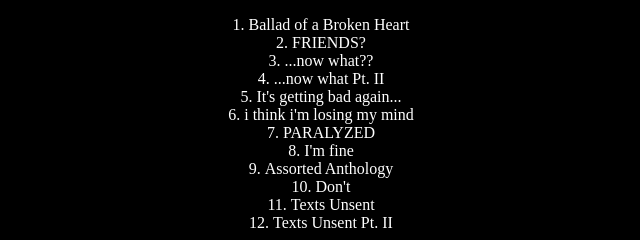
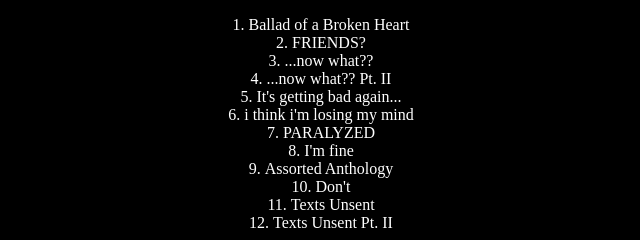
Before and after one commit to hapless-romantic/hapless.romantic, a plain HTML site: page index.html in a window 1280 px wide. Shown: the part 878-1118 px from the top of the page, 339-979 px from the left. Drawn offline with Linux system fonts and the light colour scheme.

Commit message:
fixed poem4 title

```diff
--- a/index.html
+++ b/index.html
@@ -29,7 +29,7 @@
     <li><a href ="poem1.html">Ballad of a Broken Heart</a></li>
     <li><a href ="poem2.html">FRIENDS?</a></li>
     <li><a href ="poem3.html">...now what??</a></li>
-    <li><a href ="poem4.html">...now what Pt. II</a></li>
+    <li><a href ="poem4.html">...now what?? Pt. II</a></li>
     <li><a href ="poem5.html">It's getting bad again...</a></li>
     <li><a href ="poem6.html">i think i'm losing my mind</a></li>
     <li><a href ="poem7.html">PARALYZED</a></li>
```
